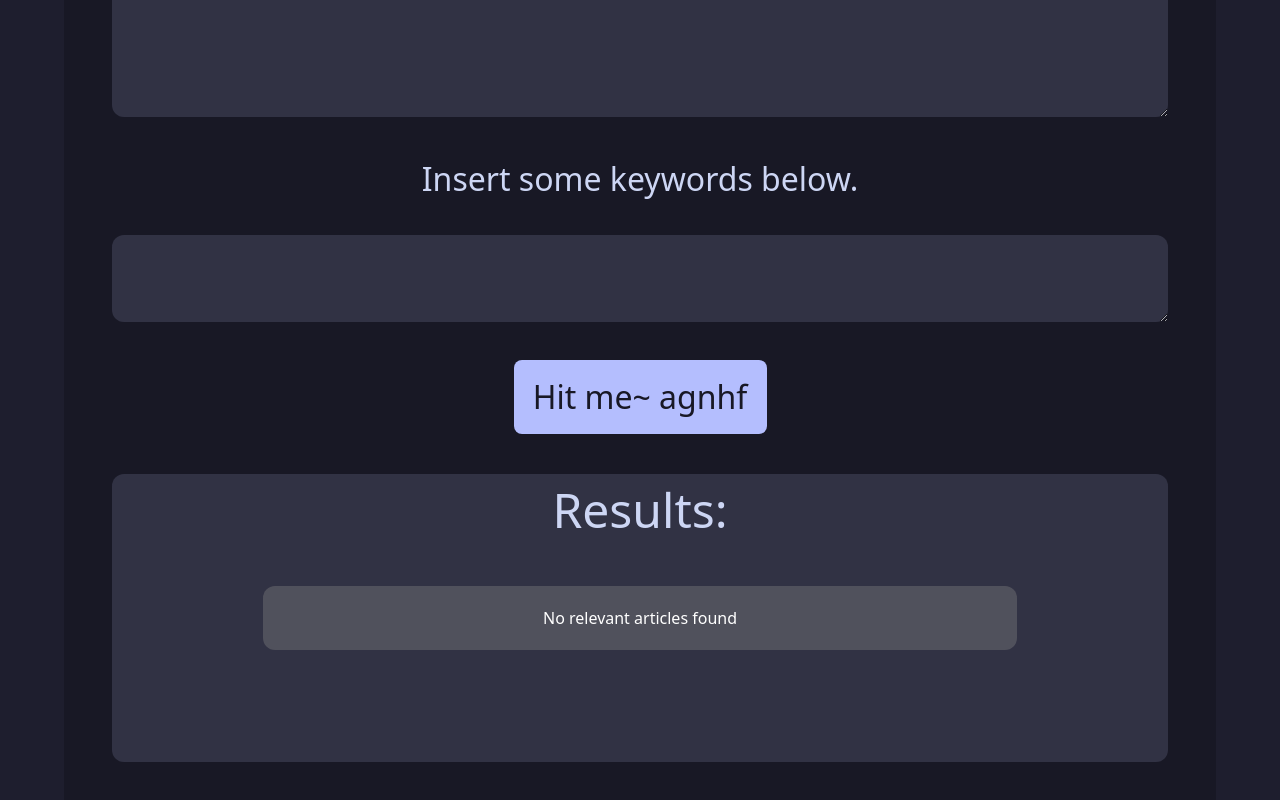
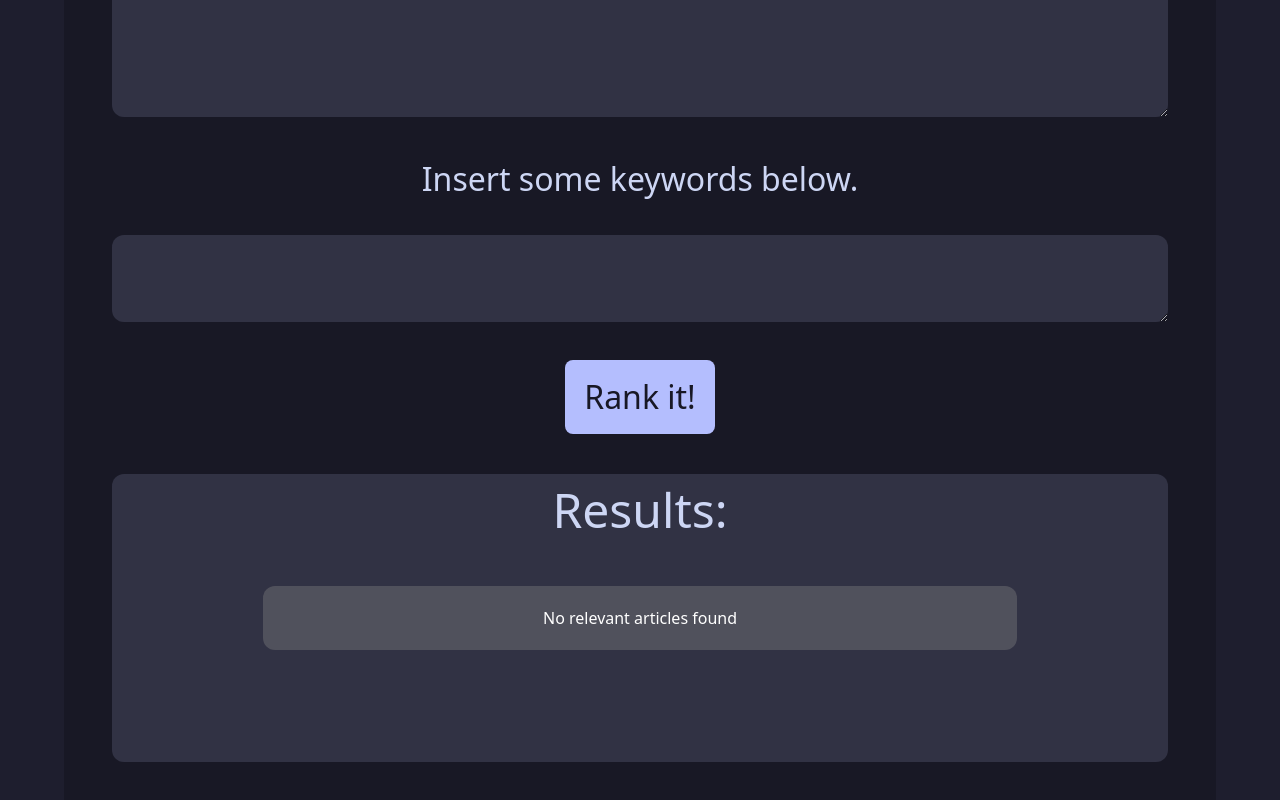
Before and after one commit to GeneralPoxter/wikiRank, a Next.js app: page / in a window 1280 px wide. Shown: the part 725-1525 px from the top of the page. Built offline with nearby package versions, Linux system fonts and the light colour scheme.

Commit message:
button change

```diff
--- a/components/input.js
+++ b/components/input.js
@@ -123,7 +123,7 @@ export default function Input() {
                 className="bg-[#b4befe] m-[1em] px-[0.6em] py-[0.4em] text-[200%] rounded-lg text-[#181825] hover:bg-[#929de7]"
                 onClick={fetchArticles}
             >
-                Hit me~ agnhf
+                Rank it!
             </button>
 
             <div className="w-[100%] bottom-[100px] rounded-xl bg-[#313244]">
```
